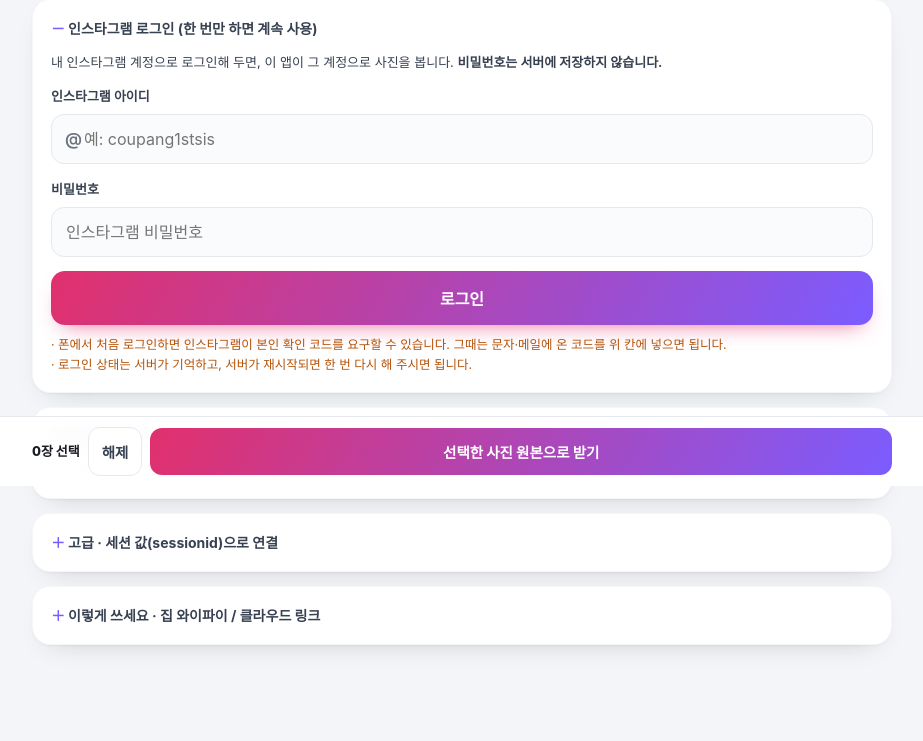
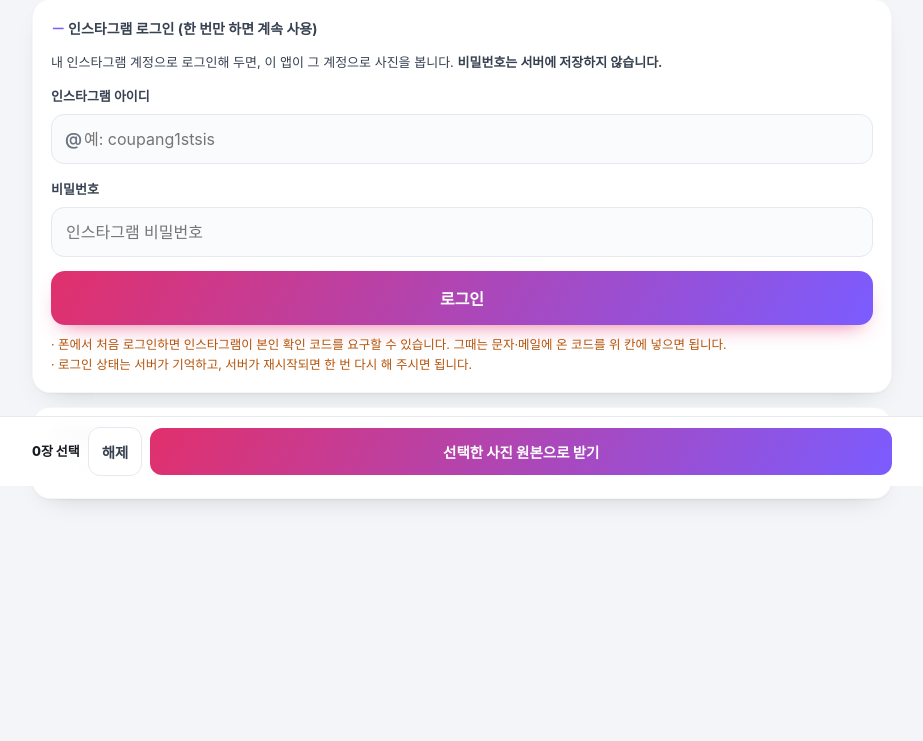
Before and after one commit to Ianflyhigher/insta-photo-webapp, a Flask app: page / in a window 1280 px wide. Shown: the part 398-1139 px from the top of the page, without its empty margins (178-1101 px from the left). After the commit the page ends 903 px from the top, so only its background shows below. Run offline with Flask 3, Linux system fonts and the light colour scheme.

Commit message:
메인 화면 하단의 '고급 sessionid 연결'·'이렇게 쓰세요' 안내 접기 박스 2개 제거

```diff
--- a/templates/index.html
+++ b/templates/index.html
@@ -316,51 +316,6 @@
     </div>
   </section>
 
-  <!-- 7. 고급: 세션 값 직접 넣기 -->
-  <section class="card" id="session-card">
-    <details id="session-details">
-      <summary>고급 · 세션 값(sessionid)으로 연결</summary>
-      <div class="body">
-        <p style="margin:0 0 10px">아이디·비밀번호 로그인이 인스타그램에서 막힐 때만 쓰는 예비 방법입니다.
-          <b>내 인스타그램 계정</b>으로 로그인한 브라우저에서 sessionid를 복사해 넣으면,
-          이 앱이 그 세션으로 사진을 봅니다.</p>
-        <p style="margin:0 0 6px"><b>sessionid 복사하는 방법 (PC 브라우저)</b></p>
-        <ol style="margin:0 0 10px;padding-left:20px">
-          <li>크롬에서 인스타그램에 로그인합니다.</li>
-          <li><code class="inline">F12</code> 를 누르고 위쪽 <b>Application</b> 탭 → 왼쪽 <b>Cookies</b> → <b>https://www.instagram.com</b></li>
-          <li>목록에서 <b>sessionid</b> 를 찾아 값을 복사합니다. (30자 이상)</li>
-          <li>아래 칸에 붙여넣고 [저장하고 확인]을 누릅니다.</li>
-        </ol>
-        <p style="margin:0 0 10px">휴대폰 사파리·크롬에서는 개발자 도구가 없어서, PC에서 복사하는 것이 가장 쉽습니다.</p>
-        <textarea id="cookie" placeholder="sessionid=...; csrftoken=...  (sessionid 값만 붙여넣어도 됩니다)"></textarea>
-        <div class="row" style="margin-top:10px">
-          <button class="ghost grow" id="save-session" type="button">저장하고 확인</button>
-          <button class="ghost" id="clear-session" type="button">지우기</button>
-        </div>
-        <p class="hint" id="session-result"></p>
-        <p class="hint" style="color:var(--warn)">· 내 계정으로 요청하므로 계정이 일시 제한될 위험이 조금 커집니다.
-          정말 필요할 때만 쓰고, 세션 값은 절대 남에게 보내지 마세요.<br>
-          · 이 앱은 세션 값을 서버 메모리에만 두고 화면에는 끝 4자리만 보여 줍니다.
-          (클라우드에서는 서비스가 재시작되면 다시 넣어야 합니다)</p>
-      </div>
-    </details>
-  </section>
-
-  <!-- 8. 안내 -->
-  <section class="card">
-    <details>
-      <summary>이렇게 쓰세요 · 집 와이파이 / 클라우드 링크</summary>
-      <div class="body">
-        <p style="margin:0 0 8px"><b>집 PC에서</b> : <code class="inline">실행하기.bat</code> 더블클릭 → 검은 창에 나온
-          <code class="inline">http://192.168.x.x:5000</code> 주소로 폰에서 접속. 같은 와이파이여야 합니다.</p>
-        <p style="margin:0 0 8px"><b>클라우드(Render)에서</b> : 배포하면 나오는 <code class="inline">https://....onrender.com</code>
-          주소를 와이프분께 보내면, 어디서든 접속됩니다. 자세한 방법은 <code class="inline">사용설명서.txt</code> 참고.</p>
-        <p style="margin:0"><b>받은 사진</b> : 서버(PC)의 <code class="inline">downloads\아이디\</code> 폴더에 저장되고,
-          다운로드 이력은 <code class="inline">data\history.json</code> 에 남습니다.
-          같은 사진은 ‘다운 완료’로 표시되고 다시 받지 않습니다.</p>
-      </div>
-    </details>
-  </section>
 </main>
 
 <!-- 하단 선택 바 -->
@@ -904,38 +859,6 @@
     if (dot) dot.classList.toggle("on", !!status.configured);
   }
 
-  $("save-session").addEventListener("click", function () {
-    var val = ($("cookie").value || "").trim();
-    if (!val) { $("session-result").textContent = "sessionid 값을 붙여넣어 주세요."; return; }
-    $("save-session").disabled = true;
-    $("session-result").textContent = "확인하는 중… (최대 10초)";
-    fetch("/api/session", {
-      method: "POST", headers: { "Content-Type": "application/json" },
-      body: JSON.stringify({ cookie: val })
-    }).then(function (r) { return r.json(); }).then(function (d) {
-      $("save-session").disabled = false;
-      if (!d.ok) {
-        $("session-result").textContent = "저장하지 못했습니다: " + (d.error || "");
-        return;
-      }
-      $("cookie").value = "";
-      paintSession(d.status);
-      $("session-result").textContent = d.verified
-        ? "✅ @" + d.username + " 계정으로 연결되었습니다. 이제 목록을 다시 불러와 보세요."
-        : "저장했습니다만 확인이 되지 않았습니다. " + (d.error || "쿠키를 다시 확인해 주세요.");
-    }).catch(function () {
-      $("save-session").disabled = false;
-      $("session-result").textContent = "서버에 연결하지 못했습니다.";
-    });
-  });
-
-  $("clear-session").addEventListener("click", function () {
-    fetch("/api/session/clear", { method: "POST" }).then(function (r) { return r.json(); }).then(function (d) {
-      paintSession(d.status);
-      $("session-result").textContent = "세션을 지웠습니다.";
-    });
-  });
-
   /* ---------------- 계정 목록 ---------------- */
   function loadAccounts() {
     fetch("/api/accounts", { cache: "no-store" }).then(function (r) { return r.json(); }).then(function (d) {
```
